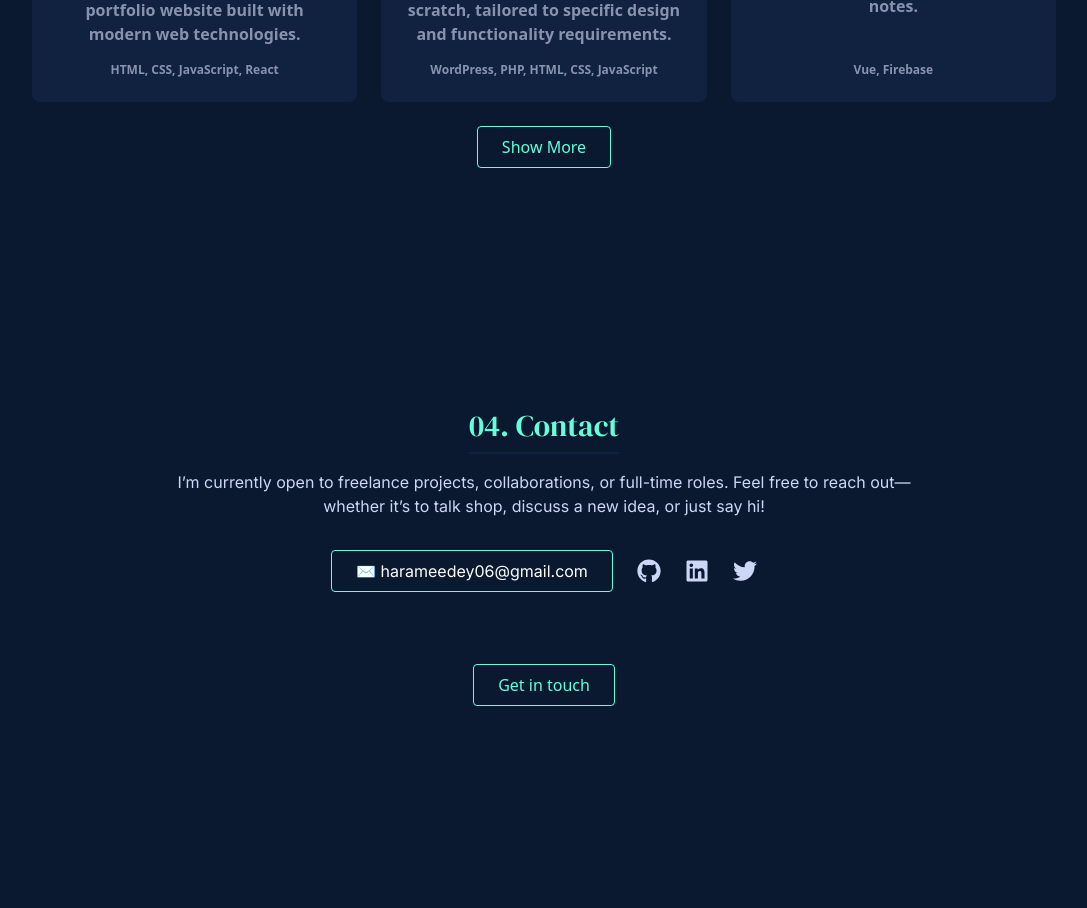
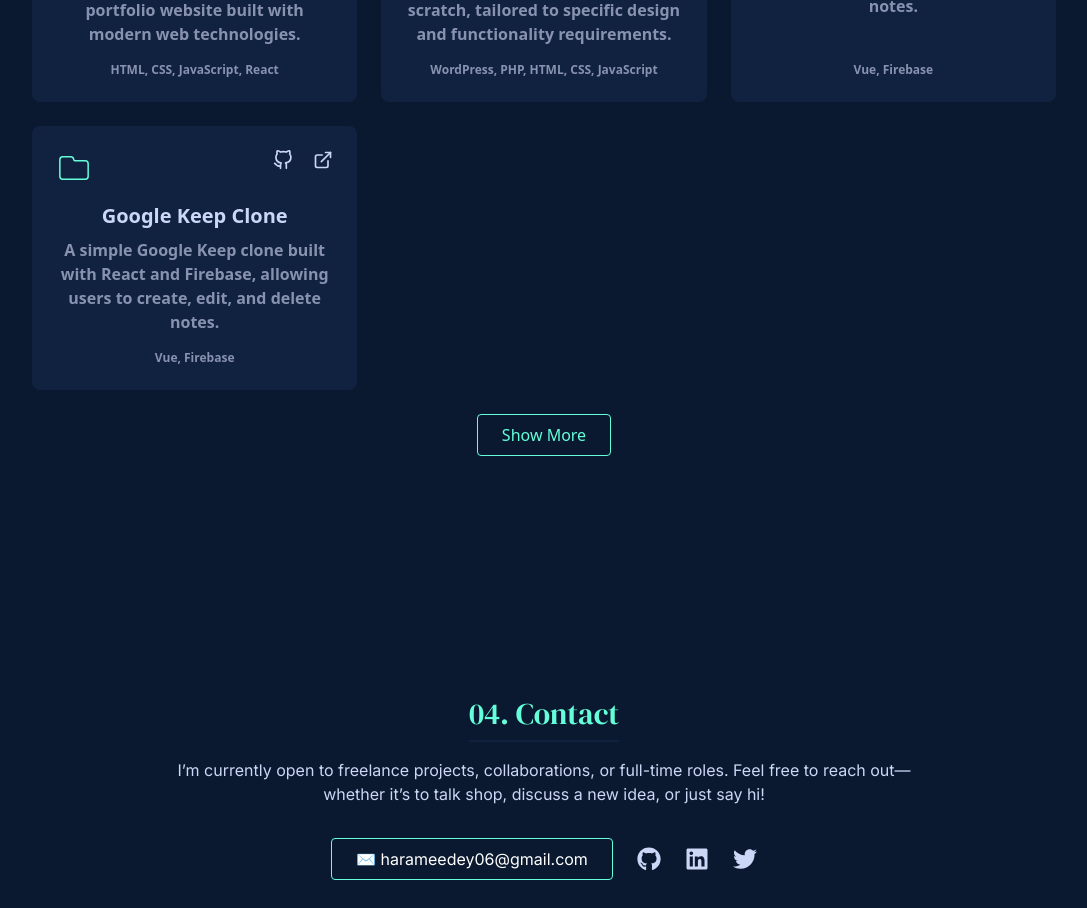
Before and after one commit to Khaddy06/my-portfolio, a React (Vite) app: page / in a window 1280 px wide. Shown: the part 2760-3668 px from the top of the page, without its empty margins (96-1183 px from the left). Built offline with nearby package versions, Linux system fonts and the light colour scheme.

Commit message:
added new message

```diff
--- a/src/pages/work.tsx
+++ b/src/pages/work.tsx
@@ -35,6 +35,11 @@
     links: "WordPress, PHP, HTML, CSS, JavaScript",
   },
   {
+    title: "Google Keep Clone",
+    description:"A simple Google Keep clone built with React and Firebase, allowing users to create, edit, and delete notes.",
+    links: "Vue, Firebase",
+  },
+   {
     title: "Google Keep Clone",
     description:"A simple Google Keep clone built with React and Firebase, allowing users to create, edit, and delete notes.",
     links: "Vue, Firebase",
```
